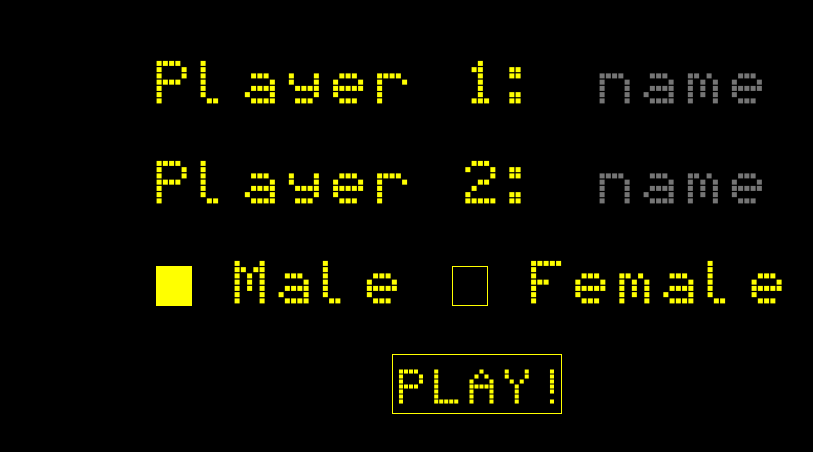
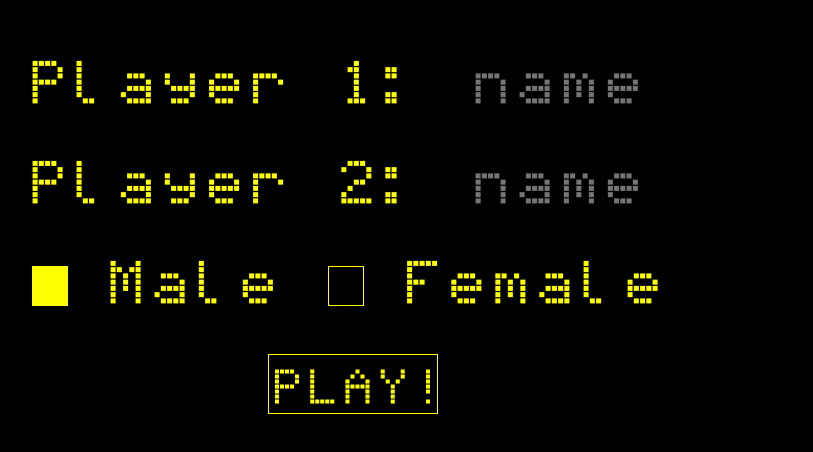
Before and after one commit to sevab/TennisScoreTracker, a plain HTML site: page public/index.html in a window 1280 px wide. Shown: the part 144-596 px from the top of the page, without its empty margins (277-1090 px from the left). Drawn offline with nearby package versions, Linux system fonts and the light colour scheme.

Commit message:
Changed px to % in CSS

```diff
--- a/public/index.html
+++ b/public/index.html
@@ -18,8 +18,8 @@ body {
 
 
 .grid {
-    width:1400px;
-    height:300px;
+    width:90%;
+    height:30%;
     position:absolute;
     left:20%;
     top:50%;
@@ -52,9 +52,6 @@ input[type=radio]:hover + label:hover {
 input[type=radio]:checked + label {
     background-color: yellow;
 }
-/**/
-
-
 
 
 input[type="text"], textarea {
@@ -117,8 +114,6 @@ p {
 
 </style>
 </head>
-
-
 <body>
 <div class="grid">
 	<form>
```
